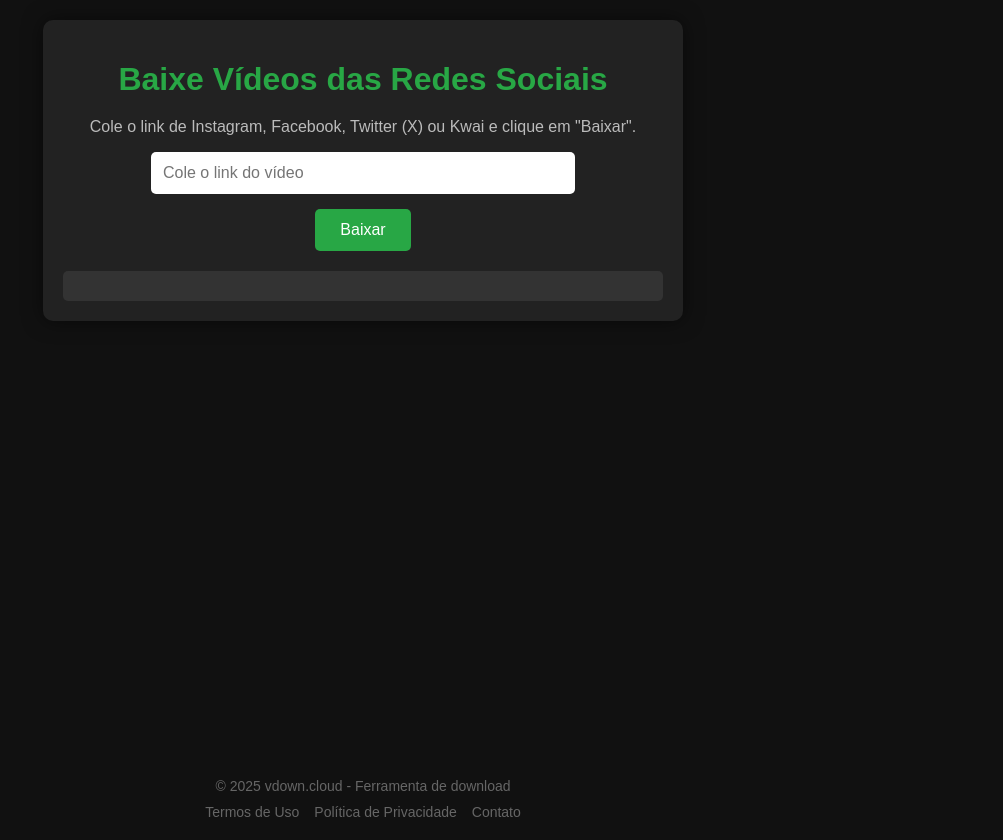
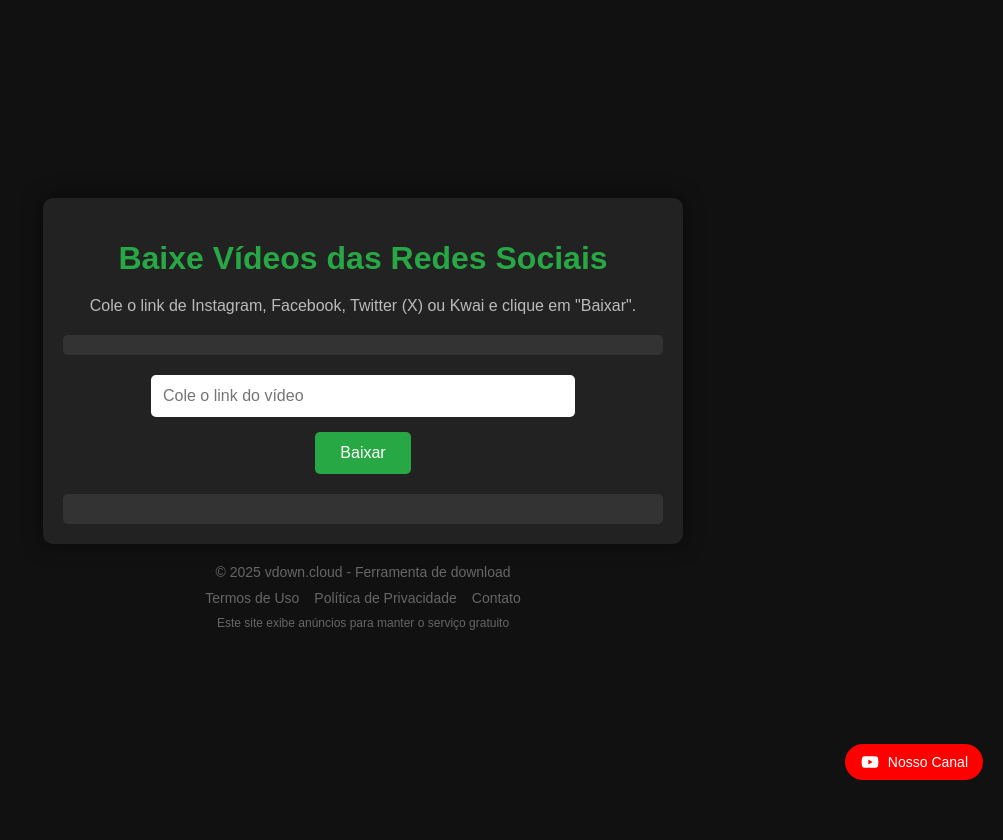
Before and after one commit to vdownyu/vdown04, a Flask app: page / in a window 1280 px wide. Shown: the whole page, without its empty margins (277-1280 px from the left). Run offline with Flask 3, Linux system fonts and the light colour scheme.

Commit message:
Update index.html

```diff
--- a/vdown_link_direto/templates/index.html
+++ b/vdown_link_direto/templates/index.html
@@ -7,6 +7,9 @@
     <meta name="description" content="Baixe vídeos de Instagram, Facebook, Twitter (X) e Kwai em alta qualidade, direto no seu computador.">
     <meta name="author" content="Gabriel">
     <link rel="icon" href="/static/favicon.ico" type="image/x-icon">
+
+    <!-- Código AdSense -->
+    <script async src="https://pagead2.googlesyndication.com/pagead/js/adsbygoogle.js?client=ca-pub-1002211629499561" crossorigin="anonymous"></script>
     <style>
         body {
             font-family: Arial, sans-serif;
@@ -18,7 +21,9 @@
             min-height: 100vh;
             display: flex;
             flex-direction: column;
-            justify-content: space-between; /* garante que o rodapé fique no fim */
+            align-items: center;
+            justify-content: center;
+            position: relative;
         }
         .container {
             max-width: 600px;
@@ -27,7 +32,6 @@
             background-color: #222;
             border-radius: 10px;
             box-shadow: 0 0 20px rgba(0,0,0,0.5);
-            margin: 0 auto; /* centraliza horizontalmente */
         }
         h1 {
             color: #28a745;
@@ -94,18 +98,68 @@
         .footer-links a:hover {
             color: #28a745;
         }
+        .ad-container {
+            margin: 20px 0;
+            padding: 10px;
+            background-color: #333;
+            border-radius: 5px;
+        }
+        .youtube-channel {
+            position: fixed;
+            bottom: 20px;
+            right: 20px;
+            background-color: #ff0000;
+            color: white;
+            padding: 8px 15px;
+            border-radius: 20px;
+            font-size: 14px;
+            text-decoration: none;
+            display: flex;
+            align-items: center;
+            gap: 8px;
+            transition: transform 0.3s, background-color 0.3s;
+            z-index: 1000;
+        }
+        .youtube-channel:hover {
+            background-color: #cc0000;
+            transform: scale(1.05);
+        }
+        .youtube-icon {
+            width: 20px;
+            height: 20px;
+        }
     </style>
 </head>
 <body>
     <div class="container">
         <h1>Baixe Vídeos das Redes Sociais</h1>
         <p class="lead">Cole o link de Instagram, Facebook, Twitter (X) ou Kwai e clique em "Baixar".</p>
+
+        <!-- Container para anúncios -->
+        <div class="ad-container">
+            <ins class="adsbygoogle"
+                 style="display:block"
+                 data-ad-client="ca-pub-1002211629499561"
+                 data-ad-slot="1234567890"></ins>
+            <script>
+                 (adsbygoogle = window.adsbygoogle || []).push({});
+            </script>
+        </div>
+
         <input type="text" id="videoUrl" placeholder="Cole o link do vídeo">
         <div style="margin-bottom:10px;">
             <button onclick="baixar()">Baixar</button>
         </div>
         <div id="result"></div>
     </div>
+
+    <!-- Link fixo para o canal do YouTube -->
+    <a href="https://www.youtube.com/@MenteCuriosa-yu" class="youtube-channel" target="_blank">
+        <svg class="youtube-icon" viewBox="0 0 24 24">
+            <path fill="currentColor" d="M10,15L15.19,12L10,9V15M21.56,7.17C21.69,7.64 21.78,8.27 21.84,9.07C21.91,9.87 21.94,10.56 21.94,11.16L22,12C22,14.19 21.84,15.8 21.56,16.83C21.31,17.73 20.73,18.31 19.83,18.56C19.36,18.69 18.5,18.78 17.18,18.84C15.88,18.91 14.69,18.94 13.59,18.94L12,19C7.81,19 5.2,18.84 4.17,18.56C3.27,18.31 2.69,17.73 2.44,16.83C2.31,16.36 2.22,15.73 2.16,14.93C2.09,14.13 2.06,13.44 2.06,12.84L2,12C2,9.81 2.16,8.2 2.44,7.17C2.69,6.27 3.27,5.69 4.17,5.44C4.64,5.31 5.5,5.22 6.82,5.16C8.12,5.09 9.31,5.06 10.41,5.06L12,5C16.19,5 18.8,5.16 19.83,5.44C20.73,5.69 21.31,6.27 21.56,7.17Z"/>
+        </svg>
+        Nosso Canal
+    </a>
 
     <footer>
         &copy; 2025 vdown.cloud - Ferramenta de download
@@ -114,6 +168,7 @@
             <a href="/politica-de-privacidade" target="_blank">Política de Privacidade</a>
             <a href="/contato" target="_blank">Contato</a>
         </div>
+        <p style="margin-top:10px;font-size:12px;">Este site exibe anúncios para manter o serviço gratuito</p>
     </footer>
 
     <script>
@@ -126,6 +181,7 @@
                 return;
             }
 
+            // Verificar se o URL é de uma plataforma permitida
             const allowedDomains = ['instagram.com', 'facebook.com', 'twitter.com', 'x.com', 'kwai.com'];
             const domainValid = allowedDomains.some(domain => url.includes(domain));
 
```
